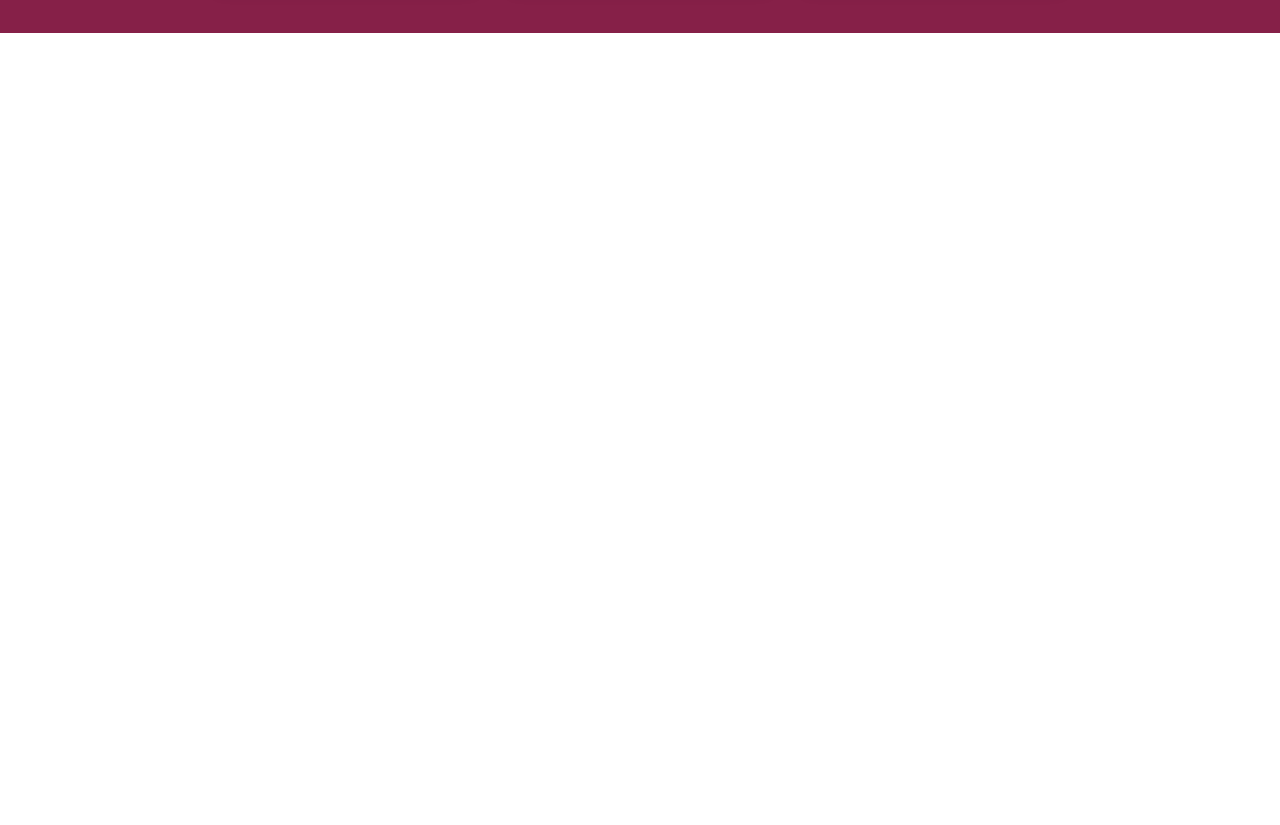
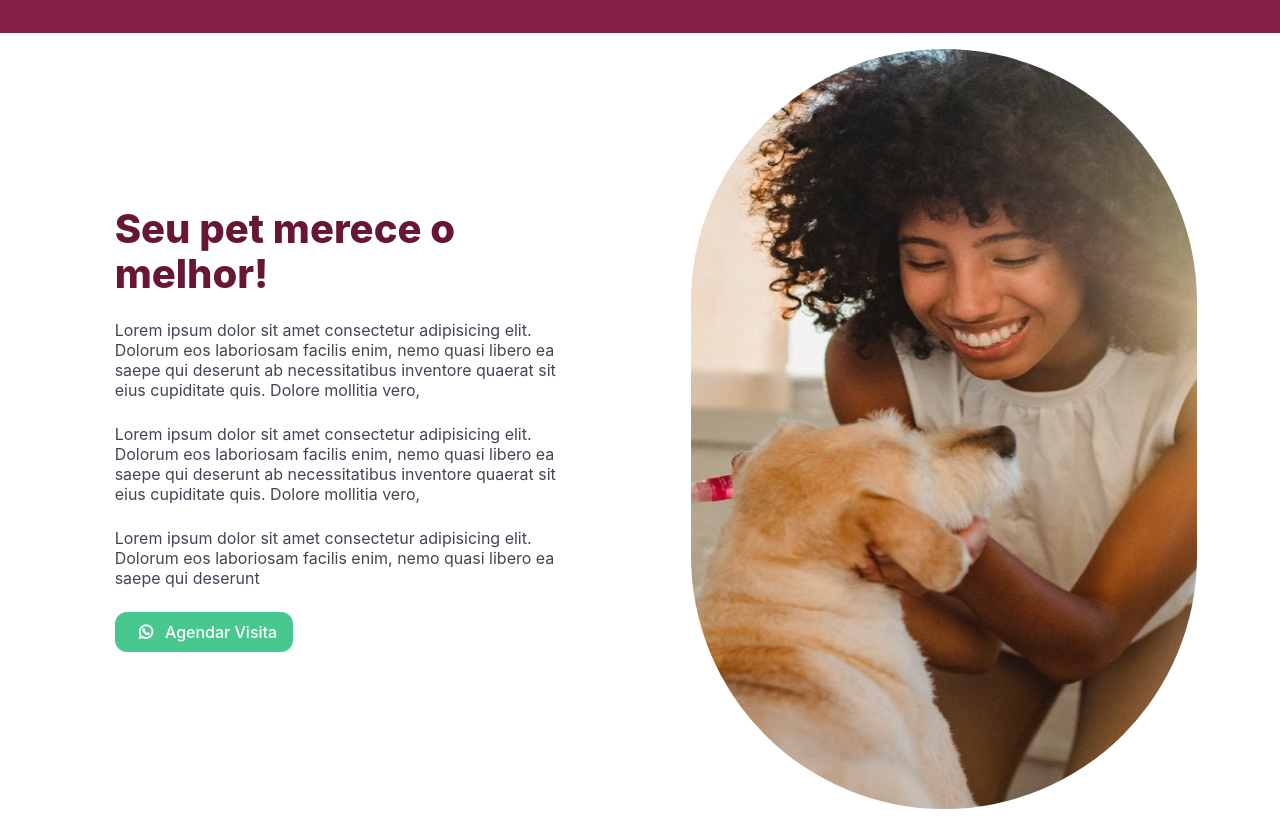
Before and after one commit to DevTec2020/Pet-Valley, a website: page index.html in a window 1280 px wide. Shown: the part 3104-3929 px from the top of the page. Before the commit the page ends 3137 px from the top, so only its background shows below. Drawn offline with nearby package versions, Linux system fonts and the light colour scheme.

Commit message:
Criando section de ultima chamada antes do footer

```diff
--- a/index.html
+++ b/index.html
@@ -336,7 +336,38 @@
             </div>
         </section>
 
+        <!--Contato-->
+        <section id="contato" class="section">
+            <div class="container">
+                <div class="columns is-variable is-8 is-flex-desktop is-justify-content-space-around">
+                    <div class="column is-5 is-flex is-flex-direction-column is-justify-content-center">
+                        <h1 class="title is-2 is-spaced my-primary-color">Seu pet merece o melhor!</h1>
+                        <p class="subtitle is-6 is-spaced">
+                            Lorem ipsum dolor sit amet consectetur adipisicing elit. Dolorum eos laboriosam facilis enim, nemo quasi libero ea saepe qui deserunt ab necessitatibus inventore
+                             quaerat sit eius cupiditate quis. Dolore mollitia vero,
+                        </p>
+                        <p class="subtitle is-6 is-spaced">
+                            Lorem ipsum dolor sit amet consectetur adipisicing elit. Dolorum eos laboriosam facilis enim, nemo quasi libero ea saepe qui deserunt ab necessitatibus inventore
+                             quaerat sit eius cupiditate quis. Dolore mollitia vero,
+                        </p>
+                        <p class="subtitle is-6 is-spaced">
+                            Lorem ipsum dolor sit amet consectetur adipisicing elit. Dolorum eos laboriosam facilis enim, nemo quasi libero ea saepe qui deserunt
+                        </p>
+                        <div>
+                            <button class="button box is-success has-text-white">
+                                <i class="fas fa-brands fa-whatsapp px-2"></i>
+                                <span>Agendar Visita</span>
+                            </button>
+                        </div>
+                    </div>
+                    <div class="column is-5 image is-2by3">
+                        <img class=" is-rounded" src="./Assets/Footer.jpg" alt="fachada clinica">
+                    </div>
+                </div>
+            </div>
+        </section>
     </main>
+
 
     <script src="./Scripts/index.js"></script>
 </body>
```
